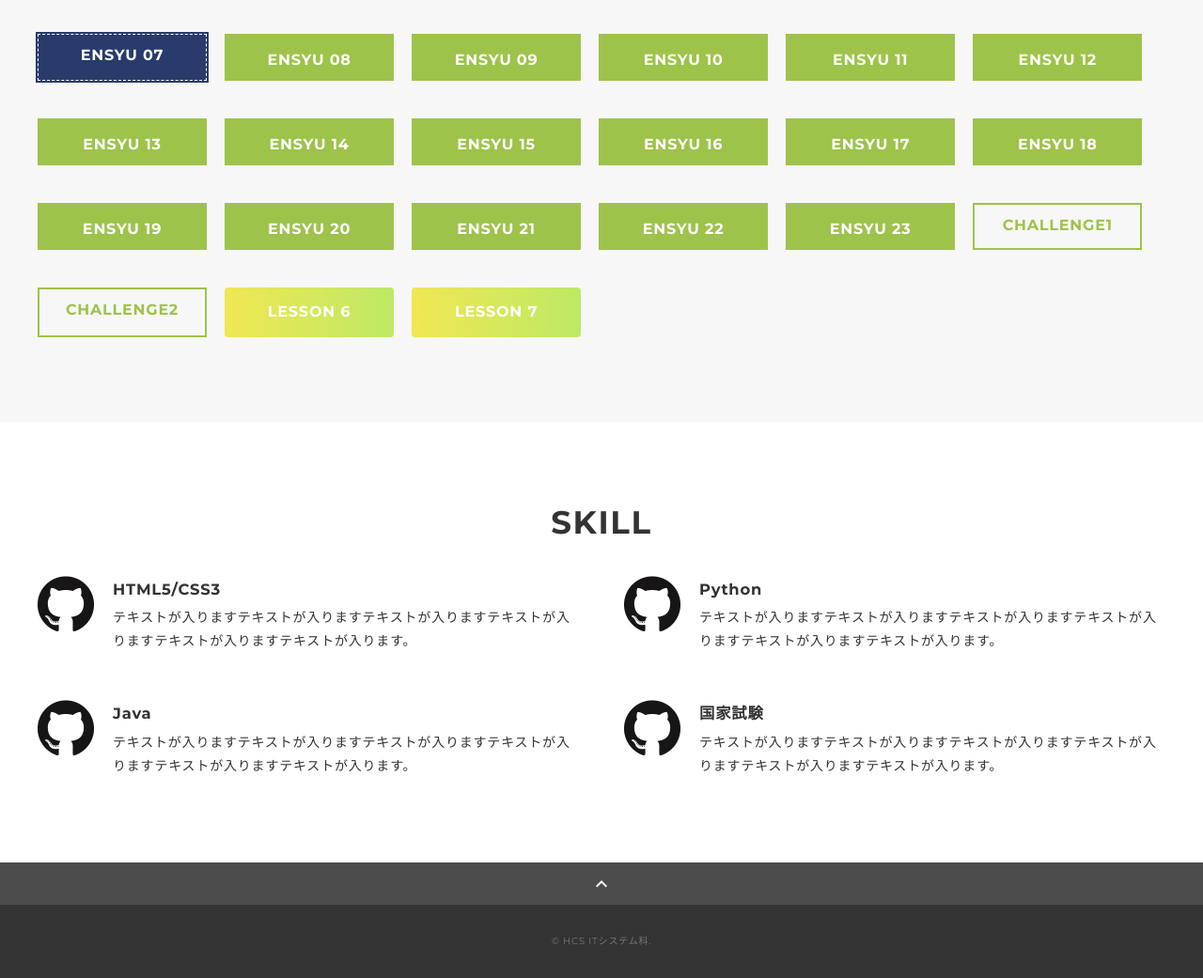
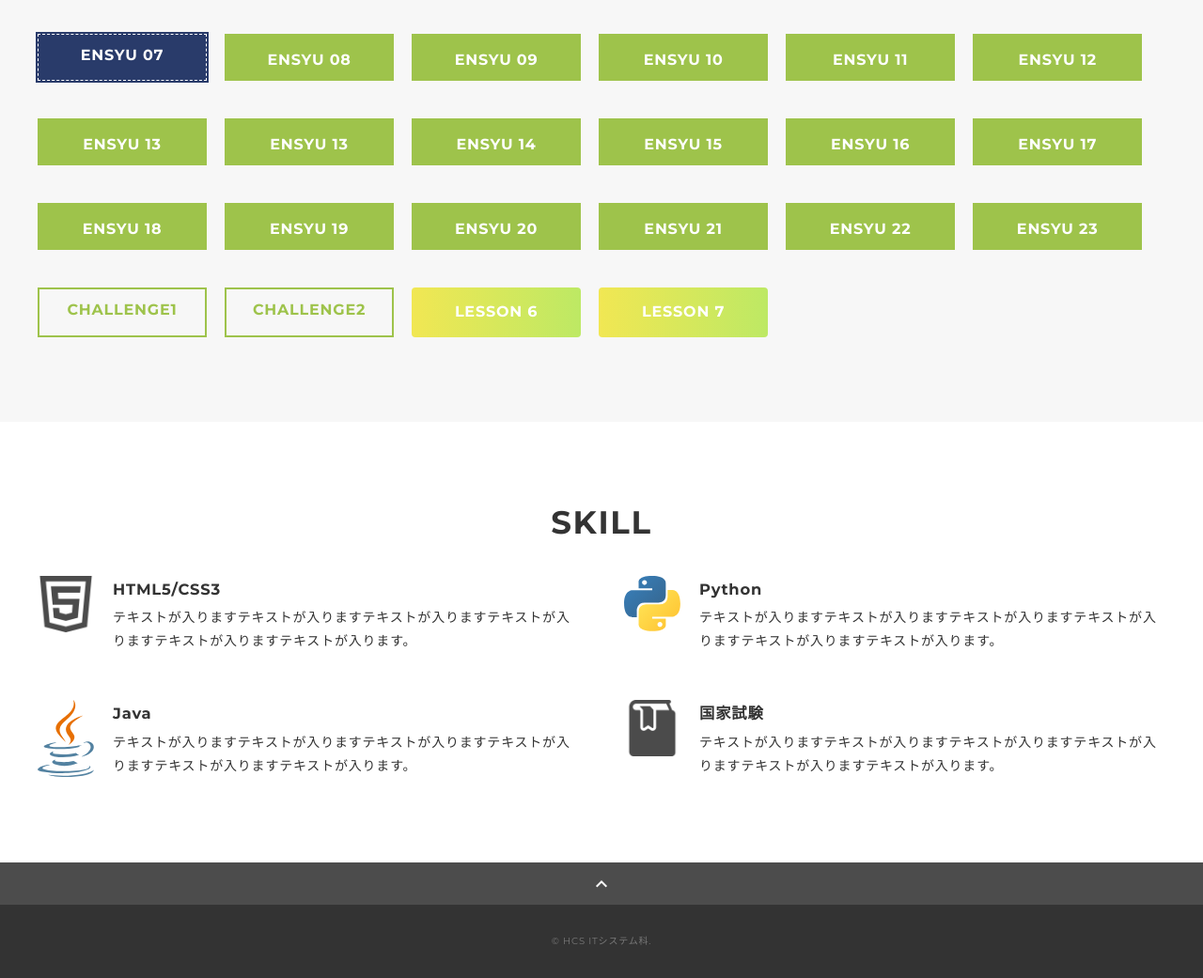
Before and after one commit to 20213094-uchiyamashinya/S1A107, a plain HTML site: page index.html in a window 1280 px wide. Shown: the part 968-2009 px from the top of the page at 94% size. Drawn offline with nearby package versions, Linux system fonts and the light colour scheme.

Commit message:
Add files via upload
ポートフォリオ

```diff
--- a/index.html
+++ b/index.html
@@ -4,7 +4,7 @@
 <head>
 	<meta charset="utf-8">
 	<meta name="viewport" content="width=device-width,initial-scale=1.0,user-scalable=no">
-	<meta name="description" content="JOHO TAROのポートフォリオサイトです" />
+	<meta name="description" content="UCHIYAMA SHINYAのポートフォリオサイトです" />
 	<title>PORTFOLIO</title>
 	<link rel="preconnect" href="https://fonts.gstatic.com">
 	<link href="https://fonts.googleapis.com/css2?family=Montserrat:wght@400;700&display=swap" rel="stylesheet">
@@ -20,7 +20,7 @@
 		<header class="header ">
 			<div class="inner">
 				<h1 class="header-logo">
-					<a href=".">JOHO TARO</a>
+					<a href=".">UCHIYAMA SHINYA</a>
 				</h1>
 				<nav class="header-nav">
 					<ul class="header-nav-list">
@@ -43,8 +43,8 @@
 							<img src="portfolio/img/profile.png" alt="自画像" />
 						</p>
 						<p class="main-visual-text">
-							何もかもが平均的、特徴のない専門学生。<br class="sp-only">休日は何もしない。<br>
-							様々なことに興味を持つが、<br class="sp-only">飽きっぽい。<br>
+							乳製品が食べれない、<br class="sp-only">食べることが好きな専門学生。<br>
+							何をしてもほとんど平均点、<br class="sp-only">様々なことに興味を持つが、飽きっぽい。<br>
 						</p>
 					</div>
 				</div>
@@ -67,7 +67,8 @@
 						<a class="works-item btn-open" href="ensyu/10.html">ENSYU 10</a>
 						<a class="works-item btn-open" href="ensyu/11.html">ENSYU 11</a>
 						<a class="works-item btn-open" href="ensyu/12.html">ENSYU 12</a>
-						<a class="works-item btn-open" href="ensyu/13.html">ENSYU 13</a>
+						<a class="works-item btn-open" href="ensyu/13_1.html">ENSYU 13</a>
+						<a class="works-item btn-open" href="ensyu/13_2.html">ENSYU 13</a>
 						<a class="works-item btn-open" href="ensyu/14.html">ENSYU 14</a>
 						<a class="works-item btn-open" href="ensyu/15.html">ENSYU 15</a>
 						<a class="works-item btn-open" href="ensyu/16.html">ENSYU 16</a>
@@ -93,7 +94,7 @@
 					<h2 class="title">SKILL</h2>
 					<div class="skill-list">
 						<div class="skill-item">
-							<p class="skill-img"><img src="portfolio/img/icon_skill.png" alt=""></p>
+							<p class="skill-img"><img src="portfolio/img/icon_122320_256.png" alt=""></p>
 							<div class="skill-body">
 								<h3 class="skill-name">HTML5/CSS3</h3>
 								<p class="skill-text">
@@ -101,7 +102,7 @@
 							</div>
 						</div>
 						<div class="skill-item">
-							<p class="skill-img"><img src="portfolio/img/icon_skill.png" alt=""></p>
+							<p class="skill-img"><img src="portfolio/img/python.svg" alt=""></p>
 							<div class="skill-body">
 								<h3 class="skill-name">Python</h3>
 								<p class="skill-text">
@@ -109,7 +110,7 @@
 							</div>
 						</div>
 						<div class="skill-item">
-							<p class="skill-img"><img src="portfolio/img/icon_skill.png" alt=""></p>
+							<p class="skill-img"><img src="portfolio/img/java.svg" alt=""></p>
 							<div class="skill-body">
 								<h3 class="skill-name">Java</h3>
 								<p class="skill-text">
@@ -117,7 +118,7 @@
 							</div>
 						</div>
 						<div class="skill-item">
-							<p class="skill-img"><img src="portfolio/img/icon_skill.png" alt=""></p>
+							<p class="skill-img"><img src="portfolio/img/icon_111260_256.png" alt=""></p>
 							<div class="skill-body">
 								<h3 class="skill-name">国家試験</h3>
 								<p class="skill-text">
--- a/portfolio/css/style.css
+++ b/portfolio/css/style.css
@@ -356,7 +356,9 @@ li {
   width: 60px;
   height: auto;
   margin-right: 20px;
+  transition: transform 0.5s ease-in-out 0.1s;
 }
+.skill-img:hover {transform: scale(1.3);}
 
 .skill-body {
   flex: 1;
```
Also changed, not shown: portfolio/img/icon_111260_256.png (added), portfolio/img/icon_122320_256.png (added), portfolio/img/java.svg (added), portfolio/img/python.svg (added).
